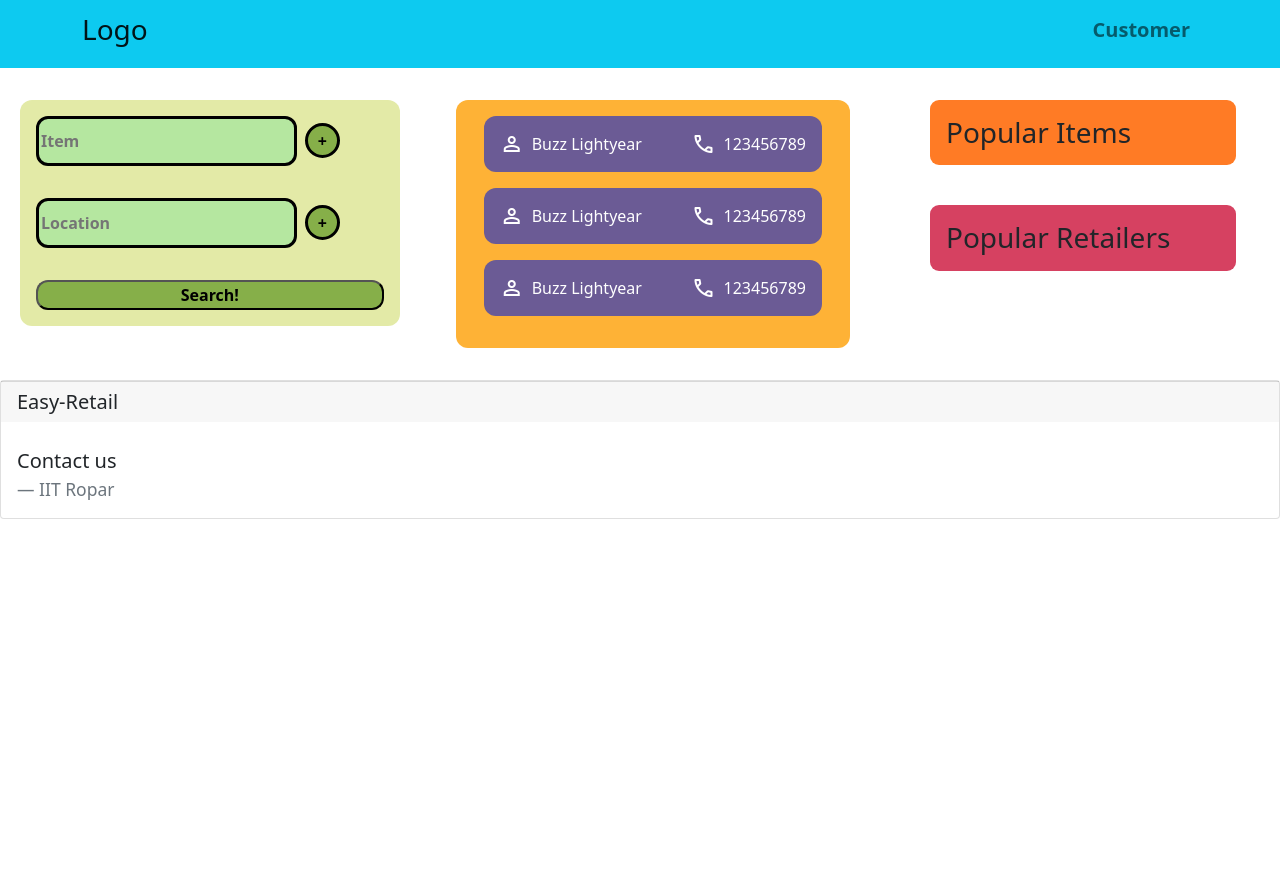
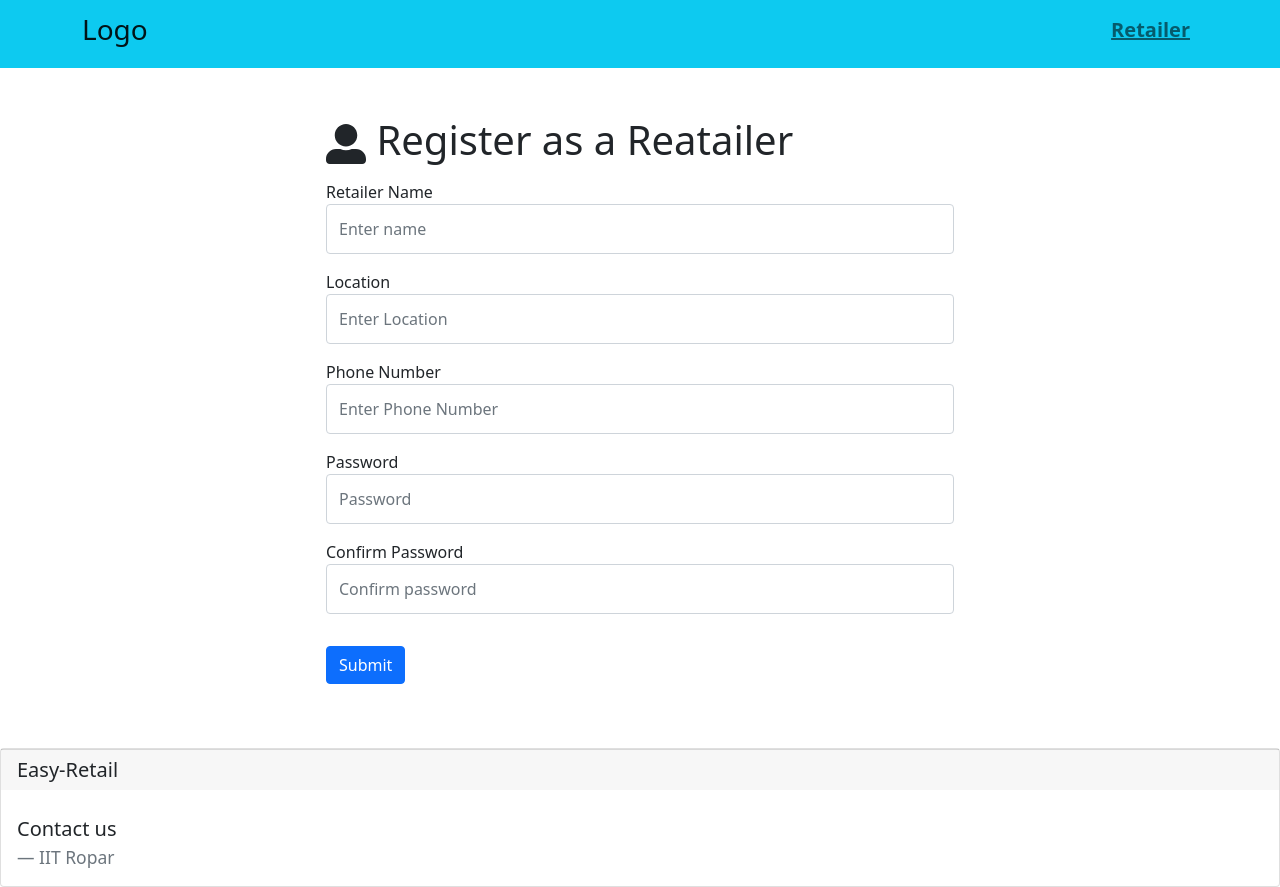
Before and after one commit to akshat1712/Easy-Retailer, a React (Create React App) app in the folder client/: page /register in a window 1280 px wide. Before the commit the page ends 800 px from the top, so only its background shows below. Built offline with nearby package versions, Linux system fonts and the light colour scheme.

Commit message:
added login and registration page

```diff
--- a/client/package.json
+++ b/client/package.json
@@ -10,6 +10,9 @@
     "react": "^18.1.0",
     "react-bootstrap": "^2.4.0",
     "react-dom": "^18.1.0",
+    "react-icons": "^4.4.0",
+    "react-router-bootstrap": "^0.26.1",
+    "react-router-dom": "^6.3.0",
     "react-scripts": "^5.0.1",
     "web-vitals": "^2.1.4"
   },
--- a/client/src/App.js
+++ b/client/src/App.js
@@ -2,17 +2,26 @@
 import 'bootstrap/dist/css/bootstrap.min.css';
 import './components/styling/styles.css';
 
+import { BrowserRouter as Router, Routes, Route } from 'react-router-dom'
 import { Header } from './components/Header';
 import { Front } from './components/Front';
-import {Footer} from './components/Footer';
+import { Footer } from './components/Footer';
+import Register from './components/Register';
+import Login from './components/Login';
 
-let login=0;
+let login = 0;
 function App() {
   return (
     <>
-      <Header login={login}/>
-      <Front login={login}/>
-      <Footer/>
+      <Router>
+        <Header login={login} />
+        <Routes>
+          <Route path='/' element={<Front login={login} />} />
+          <Route path='/login' element={<Login />} />
+          <Route path='/register' element={<Register />} />
+        </Routes>
+      </Router>
+      <Footer />
     </>
   );
 }
--- a/client/src/components/Footer.js
+++ b/client/src/components/Footer.js
@@ -8,7 +8,7 @@ export const Footer = () => {
       <Card.Body>
         <blockquote className="blockquote mb-0">
           <p>
-              Contact us
+            Contact us
           </p>
           <footer className="blockquote-footer">
             IIT Ropar
--- a/client/src/components/Header.js
+++ b/client/src/components/Header.js
@@ -1,9 +1,9 @@
 import React from 'react'
 
 import Container from 'react-bootstrap/Container';
-
+import { LinkContainer } from 'react-router-bootstrap';
 import Navbar from 'react-bootstrap/Navbar';
-
+import { Link } from 'react-router-dom';
 
 export const Header = (props) => {
 
@@ -11,17 +11,32 @@ export const Header = (props) => {
   return (
     <Navbar bg="info" variant="light" sticky="top" expand="lg">
       <Container>
-        <Navbar.Brand href="#home"> <h3>Logo</h3></Navbar.Brand>
+        <Navbar.Brand as={Link} to="/"> <h3>Logo</h3></Navbar.Brand>
 
-        <Navbar.Toggle  />
+        <Navbar.Toggle />
+
         <Navbar.Collapse id="basic-navbar-nav" className="justify-content-end">
-          <Navbar.Text className='mx-2' >
-            <h5>
-              <b>
-                { props.login? 'Retailer': 'Customer'}
-              </b>
-            </h5>
-          </Navbar.Text>
+          <LinkContainer to="/login">
+            {props.login ? (
+              <Navbar.Text className='mx-2' as={Link} to='/' >
+                <h5>
+                  <b >
+                    Logout
+                  </b>
+                </h5>
+              </Navbar.Text>
+
+            ) : (
+              <Navbar.Text className='mx-2' as={Link} to='/login' >
+                <h5>
+                  <b >
+                    Retailer
+                  </b>
+                </h5>
+              </Navbar.Text>
+
+            )}
+          </LinkContainer>
         </Navbar.Collapse>
       </Container>
     </Navbar>
--- /dev/null
+++ b/client/src/components/Login.js
@@ -0,0 +1,49 @@
+import React from 'react';
+import { useState } from 'react'
+import { FaSignInAlt } from 'react-icons/fa'
+
+const Login = () => {
+    const [formData, setFormData] = useState({
+        phone: '',
+        password: '',
+    })
+
+    const { phone, password } = formData;
+
+    const formUpdate = (e) => {
+        setFormData((prevState) => ({
+            ...prevState,
+            [e.target.name]: e.target.value
+        }))
+    }
+
+    const formSubmit = (e) => {
+        e.preventDefault();
+        // Submit functions
+    }
+
+    return (
+        <div>
+            <div className='row my-5'>
+                <div className="col-lg-3" />
+                <div className="col-lg-6">
+                    <h1> <FaSignInAlt /> Register as a Reatailer</h1>
+                    <form onSubmit={formSubmit}>
+                        <div className="form-group my-3">
+                            <label for="phone">Phone Number</label>
+                            <input name='phone' value={phone} onChange={formUpdate} type="text" className="form-control" placeholder="Enter Phone Number" />
+                        </div>
+                        <div className="form-group my-3">
+                            <label for="password">Password</label>
+                            <input name='password' value={password} onChange={formUpdate} type="password" className="form-control" id="password" placeholder="Password" />
+                        </div>
+                        <button type="submit" className="btn btn-primary my-3">Submit</button>
+                    </form>
+                </div>
+                <div className="col-lg-3" />
+            </div>
+        </div>
+    )
+}
+
+export default Login
--- /dev/null
+++ b/client/src/components/Register.js
@@ -0,0 +1,64 @@
+import React from 'react';
+import { useState } from 'react'
+import { FaUserAlt } from 'react-icons/fa'
+
+const Register = () => {
+    const [formData, setFormData] = useState({
+        retailer_name: '',
+        location: '',
+        phone: '',
+        password: '',
+        password2: ''
+    })
+
+    const { retailer_name, location, phone, password, password2 } = formData;
+
+    const formUpdate = (e) => {
+        setFormData((prevState) => ({
+            ...prevState,
+            [e.target.name]: e.target.value
+        }))
+    }
+
+    const formSubmit = (e) => {
+        e.preventDefault();
+        // Submit functions
+    }
+
+    return (
+        <div>
+            <div className='row my-5'>
+                <div className="col-lg-3" />
+                <div className="col-lg-6">
+                    <h1> <FaUserAlt /> Register as a Reatailer</h1>
+                    <form onSubmit={formSubmit}>
+                        <div className="form-group my-3">
+                            <label for="name">Retailer Name</label>
+                            <input name='retailer_name' value={retailer_name} onChange={formUpdate} type="text" className="form-control" placeholder="Enter name" />
+                        </div>
+                        <div className="form-group my-3">
+                            <label for="location">Location</label>
+                            <input name='location' value={location} onChange={formUpdate} type="text" className="form-control" placeholder="Enter Location" />
+                        </div>
+                        <div className="form-group my-3">
+                            <label for="phone">Phone Number</label>
+                            <input name='phone' value={phone} onChange={formUpdate} type="text" className="form-control" placeholder="Enter Phone Number" />
+                        </div>
+                        <div className="form-group my-3">
+                            <label for="password">Password</label>
+                            <input name='password' value={password} onChange={formUpdate} type="password" className="form-control" id="password" placeholder="Password" />
+                        </div>
+                        <div className="form-group my-3">
+                            <label for="passord1">Confirm Password</label>
+                            <input name='password2' value={password2} onChange={formUpdate} type="password" className="form-control" id="password2" placeholder="Confirm password" />
+                        </div>
+                        <button type="submit" className="btn btn-primary my-3">Submit</button>
+                    </form>
+                </div>
+                <div className="col-lg-3" />
+            </div>
+        </div>
+    )
+}
+
+export default Register
```
Also changed, not shown: client/src/components/Front.js (+4 -4 lines), 1 other file (tests, documents, lock files or other folders).
